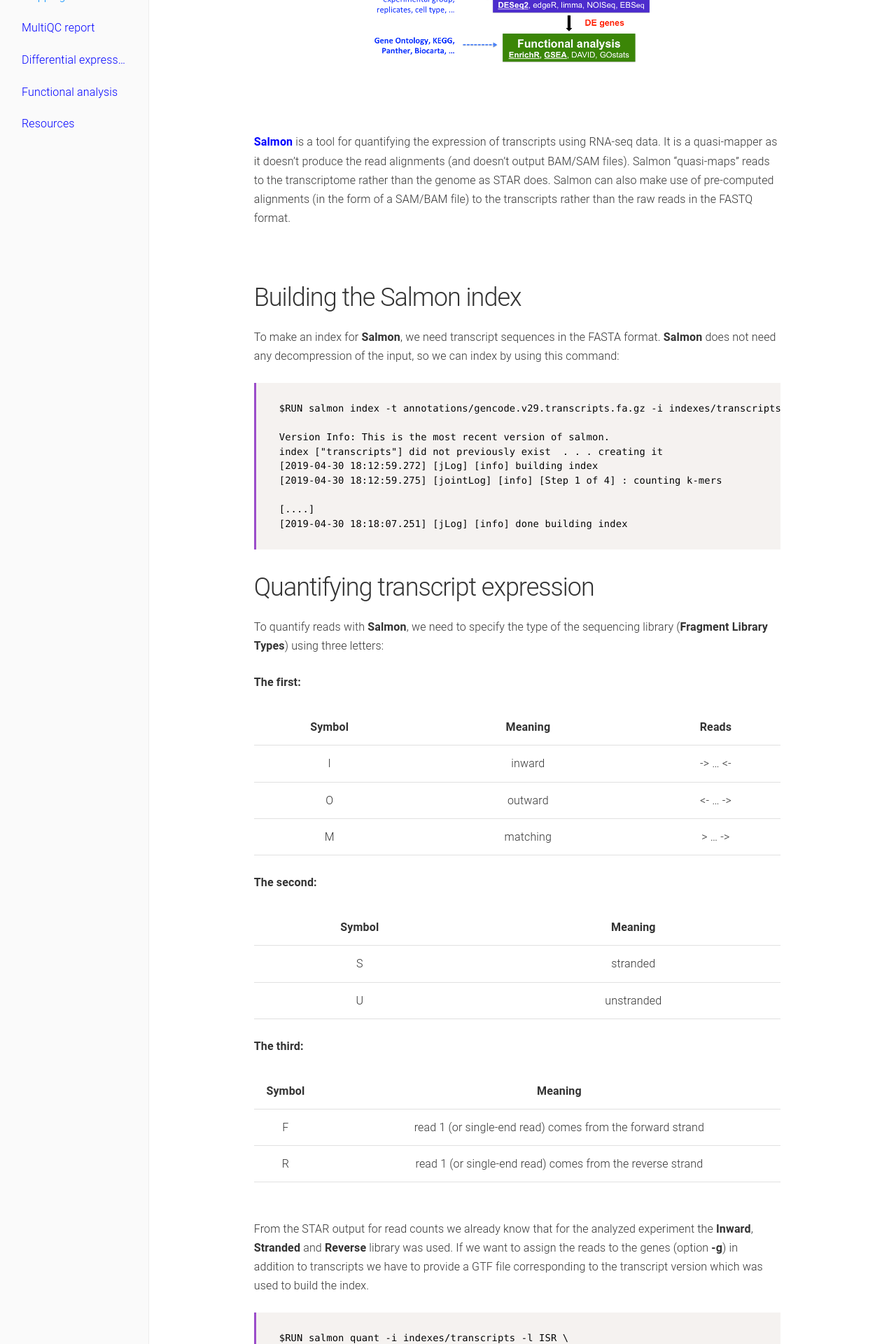
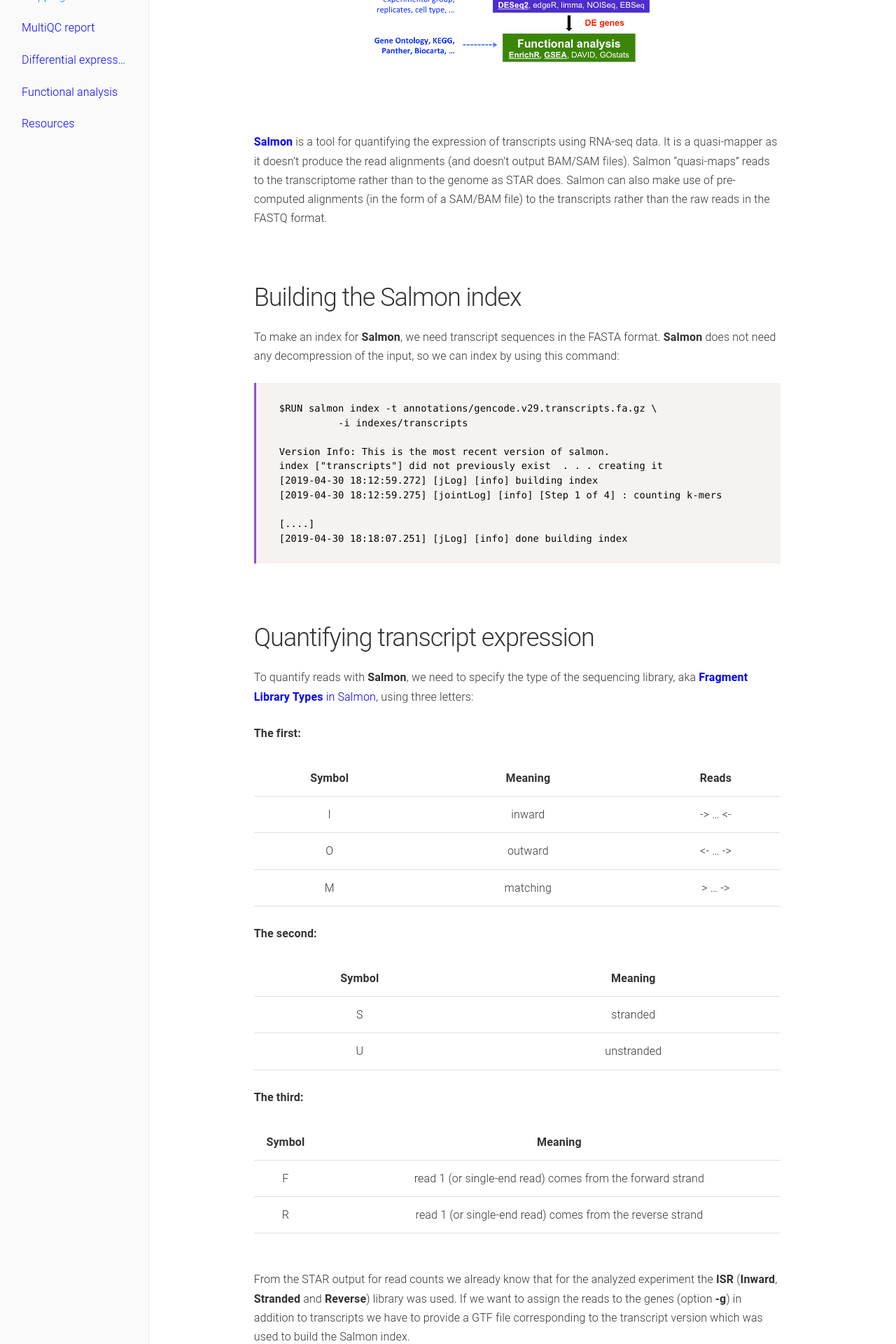
Before and after one commit to biocorecrg/RNAseq_course_2019, a Jekyll site: the page built from docs/salmon.md, in a window 1280 px wide. Shown: the part 687-2607 px from the top of the page at 70% size. Built offline with Jekyll 4.4.1, drawn with Linux system fonts in a browser that asks for light colours; some of the changed text lies outside the part shown.

Commit message:
Update salmon.md

````diff
--- a/docs/salmon.md
+++ b/docs/salmon.md
@@ -9,7 +9,7 @@ navigation: 14
 
 <img src="images/RNAseq_workflow.png" width="1000"/>
 
-[**Salmon**](https://combine-lab.github.io/salmon/) is a tool for quantifying the expression of transcripts using RNA-seq data. It is a quasi-mapper as it doesn't produce the read alignments (and doesn't output BAM/SAM files). Salmon "quasi-maps" reads to the transcriptome rather than the genome as STAR does. Salmon can also make use of pre-computed alignments (in the form of a SAM/BAM file) to the transcripts rather than the raw reads in the FASTQ format.
+[**Salmon**](https://combine-lab.github.io/salmon/) is a tool for quantifying the expression of transcripts using RNA-seq data. It is a quasi-mapper as it doesn't produce the read alignments (and doesn't output BAM/SAM files). Salmon "quasi-maps" reads to the transcriptome rather than to the genome as STAR does. Salmon can also make use of pre-computed alignments (in the form of a SAM/BAM file) to the transcripts rather than the raw reads in the FASTQ format.
 
 <br/>
 
@@ -17,7 +17,8 @@ navigation: 14
 To make an index for **Salmon**, we need transcript sequences in the FASTA format. **Salmon** does not need any decompression of the input, so we can index by using this command:
 
 ```{bash}
-$RUN salmon index -t annotations/gencode.v29.transcripts.fa.gz -i indexes/transcripts
+$RUN salmon index -t annotations/gencode.v29.transcripts.fa.gz \
+          -i indexes/transcripts
 
 Version Info: This is the most recent version of salmon.
 index ["transcripts"] did not previously exist  . . . creating it
@@ -28,8 +29,10 @@ index ["transcripts"] did not previously exist  . . . creating it
 [2019-04-30 18:18:07.251] [jLog] [info] done building index
 ```
 
+<br/>
+
 ## Quantifying transcript expression
-To quantify reads with **Salmon**, we need to specify the type of the sequencing library (**Fragment Library Types**) using three letters:
+To quantify reads with **Salmon**, we need to specify the type of the sequencing library, aka [**Fragment Library Types** in Salmon](https://salmon.readthedocs.io/en/latest/library_type.html), using three letters:
 
 **The first:**
 
@@ -54,7 +57,7 @@ To quantify reads with **Salmon**, we need to specify the type of the sequencing
 |R|read 1 (or single-end read) comes from the reverse strand|
 
 <br/>
-From the STAR output for read counts we already know that for the analyzed experiment the **Inward**, **Stranded** and **Reverse** library was used. If we want to assign the reads to the genes (option **-g**) in addition to transcripts we have to provide a GTF file corresponding to the transcript version which was used to build the index.
+From the STAR output for read counts we already know that for the analyzed experiment the **ISR** (**Inward**, **Stranded** and **Reverse**) library was used. If we want to assign the reads to the genes (option **-g**) in addition to transcripts we have to provide a GTF file corresponding to the transcript version which was used to build the Salmon index.
 
 ```{bash}
 $RUN salmon quant -i indexes/transcripts -l ISR \
@@ -81,7 +84,7 @@ aux_info  cmd_info.json  lib_format_counts.json  libParams  logs  quant.genes.sf
 ```
 
 For explanation of all output files, see the [Salmon documentation](https://salmon.readthedocs.io/en/latest/file_formats.html).
-The most interesting to us the file **quant.genes.sf**, that is a tab-separated file containing the following information:
+The most interesting to us in this course is the file **quant.genes.sf**, that is a tab-separated file containing the read counts for genes:
 
 
 |Column |Meaning |
````
Also changed, not shown: other parts of docs/salmon.md (+1 -1 lines).
